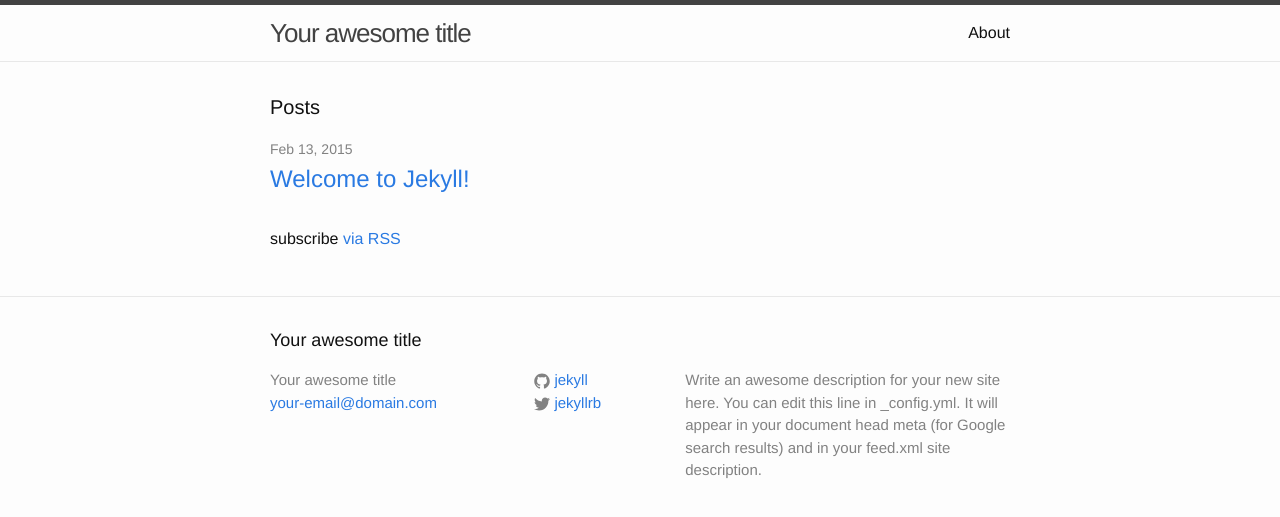
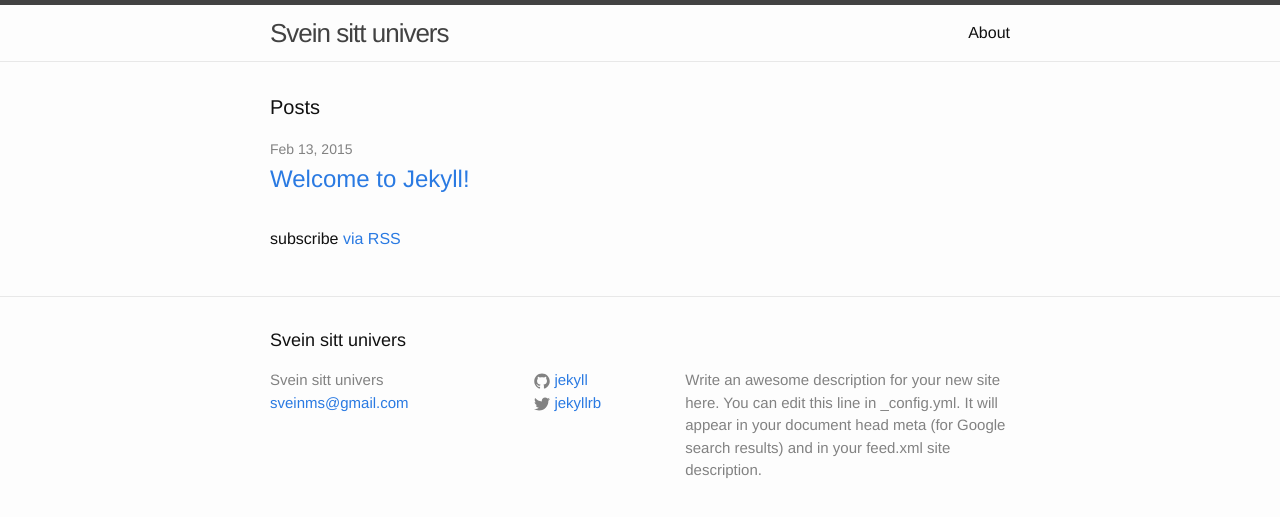
Before and after one commit to sveinms/sveinms.github.io, a Jekyll site: the page built from index.html, in a window 1280 px wide. Shown: the top 517 px of the page. Built offline with Jekyll 4.4.1, drawn with Linux system fonts in a browser that asks for light colours.

Commit message:
Endret noen variabler i Front Matters

```diff
--- a/_config.yml
+++ b/_config.yml
@@ -1,6 +1,6 @@
 # Site settings
-title: Your awesome title
-email: your-email@domain.com
+title: Svein sitt univers
+email: sveinms@gmail.com
 description: > # this means to ignore newlines until "baseurl:"
   Write an awesome description for your new site here. You can edit this
   line in _config.yml. It will appear in your document head meta (for
```
